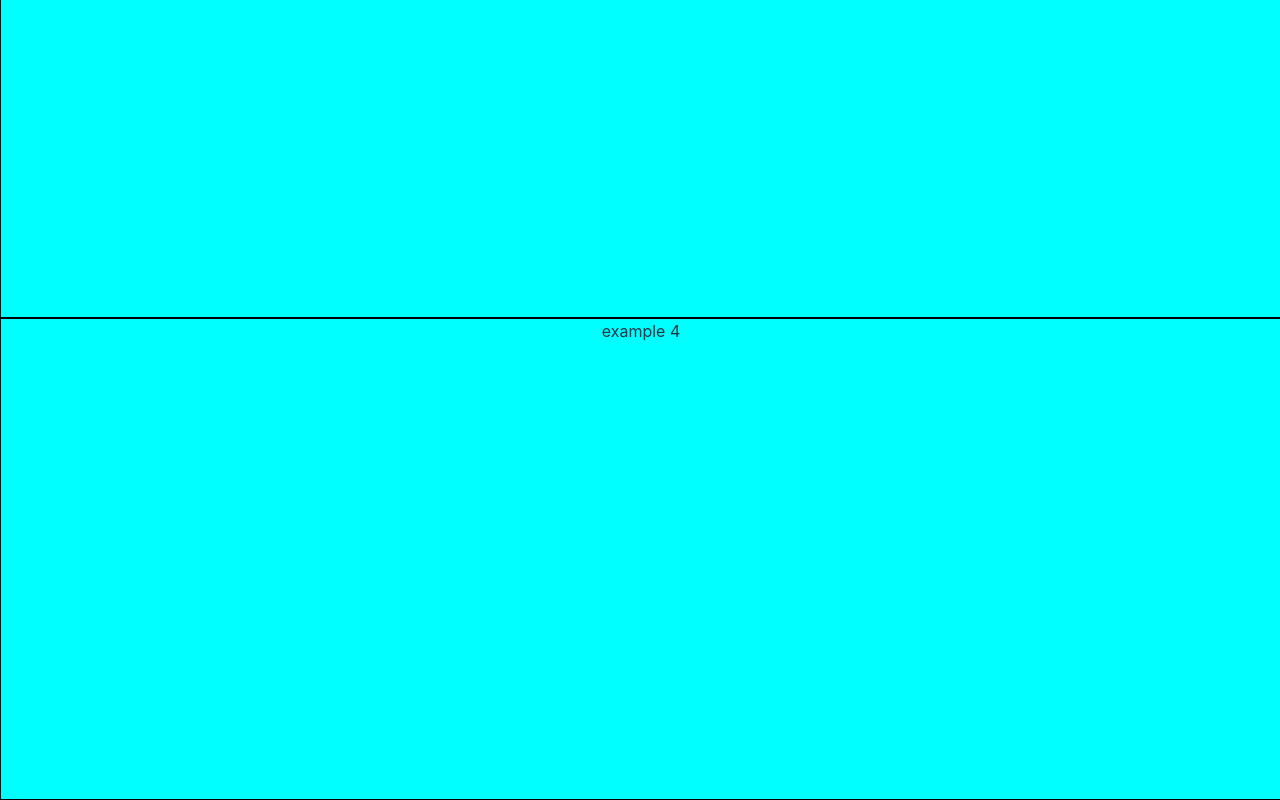
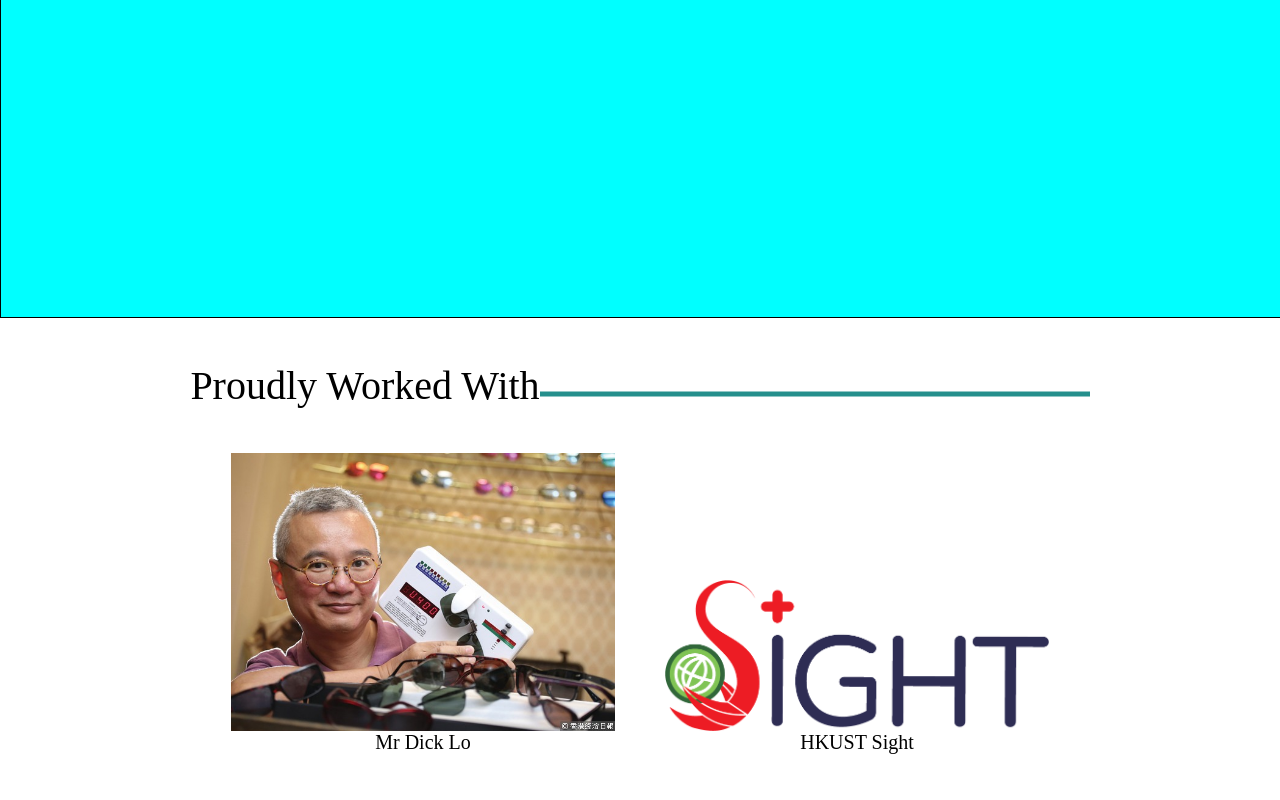
Before and after one commit to ForeSee-HK/foresee-revamp, a React (Vite) app: page / in a window 1280 px wide. Shown: the part 1696-2496 px from the top of the page. Built offline with nearby package versions, Linux system fonts and the light colour scheme.

Commit message:
add 5th component - worked with

```diff
--- a/src/Layout.jsx
+++ b/src/Layout.jsx
@@ -3,6 +3,7 @@ import useInView from './components/hooks/useInView'
 
 import NavProgress from './components/NavProgress'
 import Example from './components/Example'
+import WorkedWith from './components/WorkedWith'
 
 const Layout = () => {
 
@@ -11,8 +12,8 @@ const Layout = () => {
   const exampleRef1 = useRef(null)
   const exampleRef2 = useRef(null)
   const exampleRef3 = useRef(null)
-    const exampleRef4 = useRef(null)
-    const observedElements = useInView([exampleRef0, exampleRef1, exampleRef2, exampleRef3, exampleRef4])
+  const workedWithRef = useRef(null)
+  const observedElements = useInView([exampleRef0, exampleRef1, exampleRef2, exampleRef3, workedWithRef])
 
   // const observedElements = useInView([])
 
@@ -20,8 +21,8 @@ const Layout = () => {
     <div>
       <NavProgress progress={Object.keys(observedElements).reduce((latest, key) => {
         if (observedElements[key].isInView) {
-                return (key> latest ) ? key : latest
-              }else{
+          return (key > latest) ? key : latest
+        } else {
           return latest
         }
       }, -1)} />
@@ -33,7 +34,7 @@ const Layout = () => {
       <Example ref={exampleRef1} id="1" />
       <Example ref={exampleRef2} id="2" />
       <Example ref={exampleRef3} id="3" />
-        <Example ref={exampleRef4} id="4" />
+      <WorkedWith ref={workedWithRef} id="4" />
     </div>
   )
 }
--- a/src/components/Example.module.css
+++ b/src/components/Example.module.css
@@ -2,5 +2,5 @@
   height: 60vh;
   width: 100%;
   background-color: aqua;
-  border:1px solid black;
+  border: 1px solid black;
 }
--- a/src/components/NavProgress.jsx
+++ b/src/components/NavProgress.jsx
@@ -4,7 +4,7 @@ import Eye from '../assets/eye.svg'
 
 const NavProgress = (props) => {
   const progressSteps = []
-  for (let i = 0; i < 5; i++) {
+  for (let i = 0; i < 6; i++) {
     progressSteps.push(
       <li
         key={i}
--- a/src/components/NavProgress.module.css
+++ b/src/components/NavProgress.module.css
@@ -5,7 +5,7 @@
     z-index: 1;
     height: 70px;
     margin: 0;
-    width: "100%" ;
+    width: "100%";
     background-color: #62b6b7;
     padding: 8px;
 
@@ -27,7 +27,7 @@
 
 .NavIcon {
     top: 50%;
-    max-height:100%;
+    max-height: 100%;
 }
 
 .NavProgress {
@@ -38,10 +38,11 @@
     width: auto;
 }
 
-.progressBar > li img{
+.progressBar>li img {
     width: 15px;
 }
-.progressBar > li {
+
+.progressBar>li {
     list-style-type: none;
     width: 14%;
     float: left;
@@ -51,7 +52,8 @@
     text-transform: uppercase;
     color: #7d7d7d;
 }
-.progressBar > li::before {
+
+.progressBar>li::before {
     width: 30px;
     height: 30px;
     content: '';
@@ -64,7 +66,8 @@
     background-color: white;
     transition: border-color 0.3s ease-in-out;
 }
-.progressBar > li::after {
+
+.progressBar>li::after {
     width: 100%;
     height: 5px;
     content: '';
@@ -75,39 +78,47 @@
     z-index: -1;
     transition: background-color 0.3s ease-in-out;
 }
-.progressBar > li:first-child::after {
+
+.progressBar>li:first-child::after {
     content: none;
 }
-.progressBar > li.active::before {
+
+.progressBar>li.active::before {
     border-color: #e2edff;
     border-width: 2px;
 }
-.progressBar > li.active::after {
+
+.progressBar>li.active::after {
     background-color: #e2edff;
 }
 
 
-.progressBar > li.last::before {
+.progressBar>li.last::before {
     background-repeat: no-repeat !important;
     background-position: center !important;
     background-color: white !important;
 }
 
-.progressBar > li:nth-child(1).last::before {
+.progressBar>li:nth-child(1).last::before {
     background: url('../assets/icons/Home.svg');
 }
 
-.progressBar > li:nth-child(2).last::before {
+.progressBar>li:nth-child(2).last::before {
     background: url('../assets/icons/Person.svg');
 }
 
-.progressBar > li:nth-child(3).last::before {
+.progressBar>li:nth-child(3).last::before {
     background: url('../assets/icons/Phone.svg');
 }
 
-.progressBar > li:nth-child(4).last::before {
+.progressBar>li:nth-child(4).last::before {
     background: url('../assets/icons/Mail.svg');
 }
-.progressBar > li:nth-child(5).last::before {
+
+.progressBar>li:nth-child(5).last::before {
     background: url('../assets/icons/Magnify.svg');
 }
+
+.progressBar>li:nth-child(6).last::before {
+    background: url('../assets/icons/Magnify.svg');
+}
--- /dev/null
+++ b/src/components/WorkedWith.jsx
@@ -0,0 +1,31 @@
+import { forwardRef } from "react"
+import styles from "./WorkedWith.module.css"
+
+import DickLo from "../assets/Mr Dick Lo.jpeg"
+import Sight from '../assets/HKUST Sight.png'
+
+const WorkedWith = forwardRef(function WorkedWith(props, ref) {
+  return (
+    <>
+      <div className={styles.workedWith} ref={ref} nav-show={props.id}>
+        <div>
+          <span>Proudly Worked With</span>
+          <svg xmlns="http://www.w3.org/2000/svg" width="550" height="10" viewBox="0 0 650 10" fill="none">
+            <path d="M0 5H650" stroke="#258F8C" strokeWidth="6" />
+          </svg>
+        </div>
+        <div className={styles.imageDiv}>
+          <div>
+            <img src={DickLo} alt="Mr Dick Lo" />
+            <span>Mr Dick Lo</span>
+          </div>
+          <div>
+            <img src={Sight} alt="HKUST Sight" />
+            <span>HKUST Sight</span>
+          </div>
+        </div>
+      </div>
+    </>
+  )
+})
+export default WorkedWith
--- /dev/null
+++ b/src/components/WorkedWith.module.css
@@ -0,0 +1,44 @@
+.workedWith {
+  height: 60vh;
+  width: 100%;
+  display: flex;
+  justify-content: space-evenly;
+  flex-direction: column;
+  align-items: center;
+}
+
+.workedWith span {
+  color: #000;
+  text-align: center;
+  font-family: Arya;
+  font-size: 40px;
+  font-style: normal;
+  font-weight: 400;
+  line-height: normal;
+}
+
+.imageDiv {
+  display: flex;
+  flex-direction: row;
+  gap: 50px;
+  align-items: baseline;
+}
+
+.imageDiv div {
+  display: flex;
+  flex-direction: column;
+}
+
+.imageDiv img {
+  width: 30vw;
+}
+
+.imageDiv span {
+  color: #000;
+  text-align: center;
+  font-family: Arya;
+  font-size: 20px;
+  font-style: normal;
+  font-weight: 400;
+  line-height: normal;
+}
```
Also changed, not shown: src/assets/HKUST Sight.png (added), src/assets/Mr Dick Lo.jpeg (added). Lines whose indentation alone changed are shown as unchanged.
